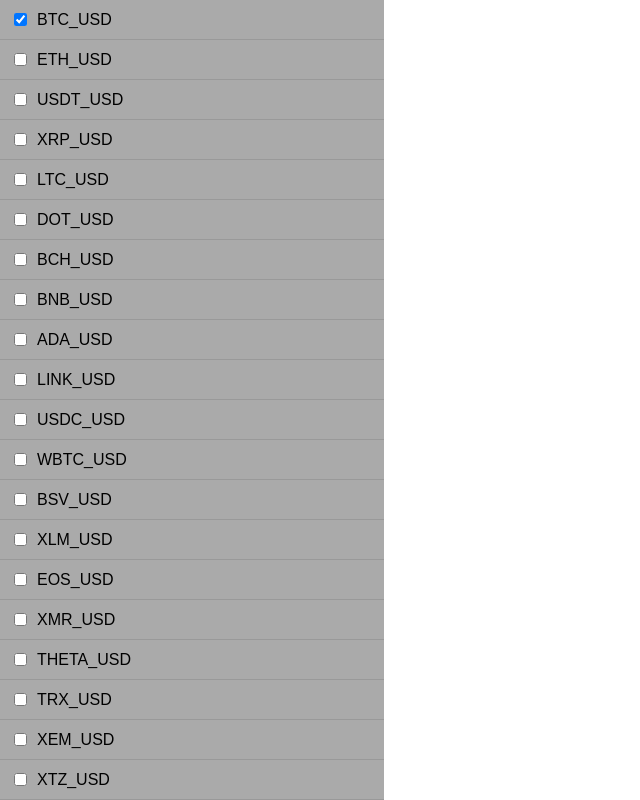
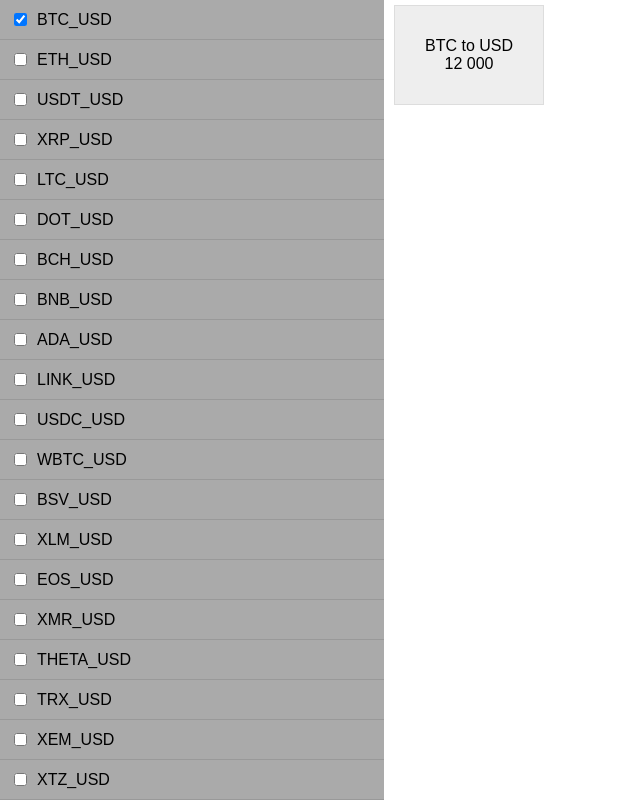
Before and after one commit to RinatValiullov/react-learn-4ront, a React app in the folder project-01/: page / in a window 1280 px wide. Both pictures are taken after a click on the checkbox "BTC_USD". Shown: the top 800 px of the page, without its empty margins (0-640 px from the left). Built offline with nearby package versions, Linux system fonts and the light colour scheme.

Commit message:
add Ticker component and some styles

```diff
--- a/project-01/src/App.css
+++ b/project-01/src/App.css
@@ -17,3 +17,10 @@ input[type="checkbox"] {
 aside {
   flex-basis: 30%;
 }
+
+section.tickers {
+  align-content: start;
+  display: flex;
+  flex-wrap: wrap;
+  flex-basis: 70%;
+}
--- a/project-01/src/App.js
+++ b/project-01/src/App.js
@@ -1,6 +1,7 @@
 import React, { Component } from "react";
 import "./App.css";
 import currencies from "./currencies";
+import Ticker from "./Ticker/Ticker";
 
 class App extends Component {
   state = {
@@ -42,6 +43,11 @@ class App extends Component {
             ))}
           </ul>
         </aside>
+        <section className="tickers">
+          {this.state.selectedPairs.map((pair) => (
+            <Ticker key={pair} pair={pair} />
+          ))}
+        </section>
       </div>
     );
   }
--- /dev/null
+++ b/project-01/src/Ticker/Ticker.css
@@ -0,0 +1,15 @@
+p {
+  margin: 0;
+}
+
+.ticker {
+  align-items: center;
+  background-color: #eee;
+  border: 1px solid #ddd;
+  display: flex;
+  flex-direction: column;
+  height: 100px;
+  justify-content: center;
+  margin: 5px 10px;
+  width: 150px;
+}
--- /dev/null
+++ b/project-01/src/Ticker/Ticker.js
@@ -0,0 +1,11 @@
+import React from "react";
+import "./Ticker.css";
+
+export default function Ticker({ pair }) {
+  return (
+    <div className="ticker">
+      <p>{pair.toUpperCase().replace("_", " to ")}</p>
+      <p>12 000</p>
+    </div>
+  );
+}
```
